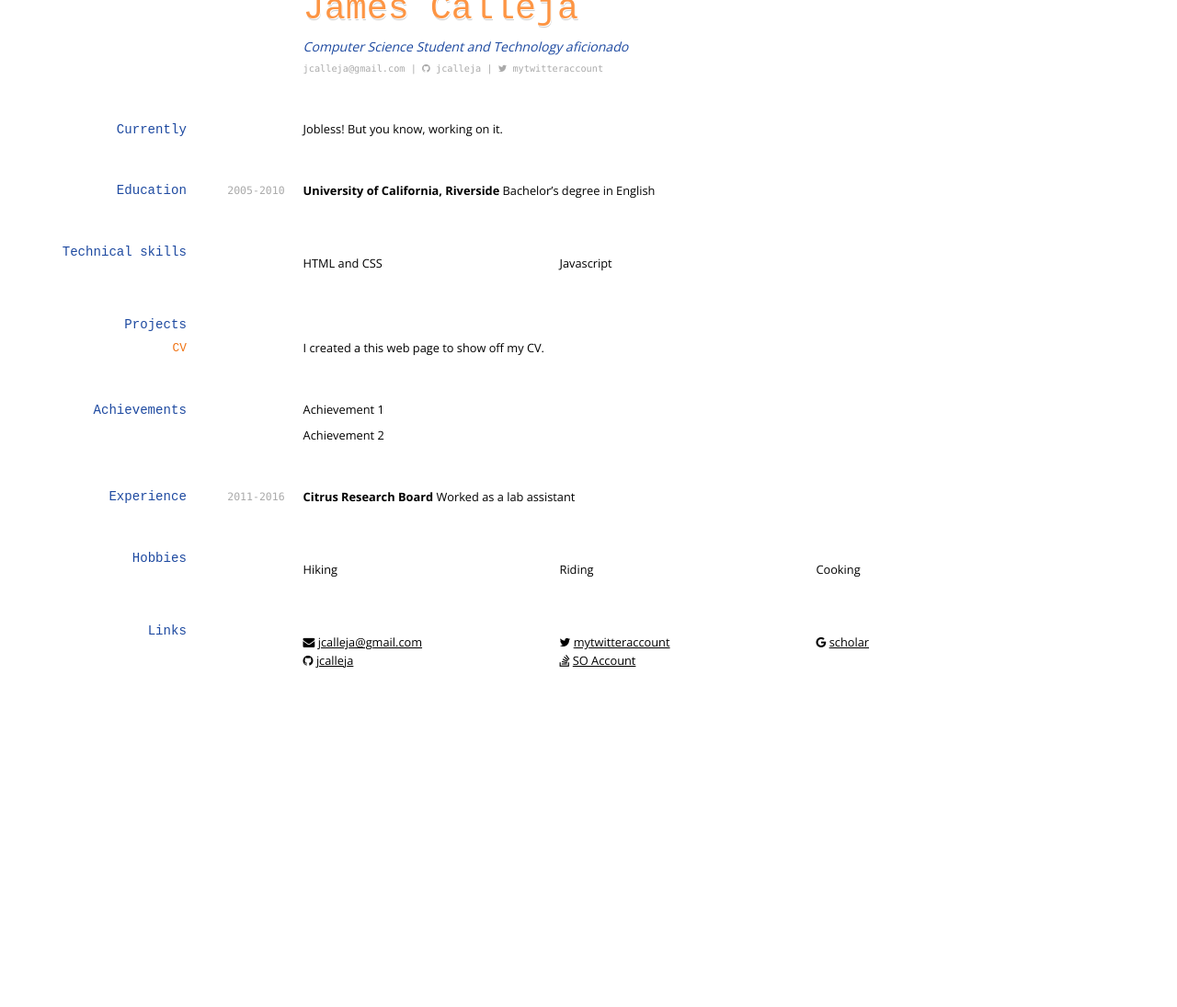
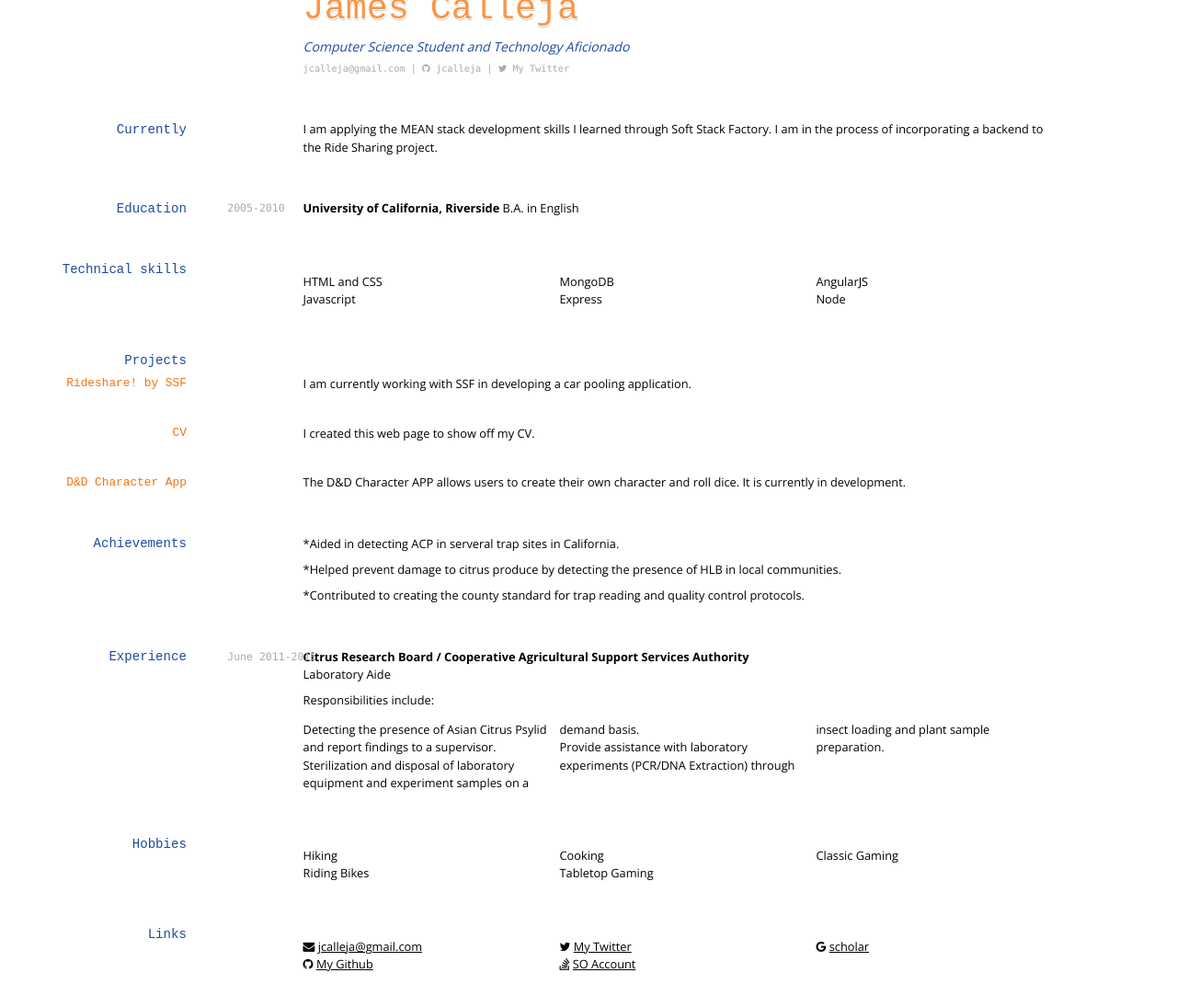
Before and after one commit to jcalleja/jcalleja.github.io, a Jekyll site: the page built from index.md, in a window 1280 px wide, cut to the strip 110-1283 px from the top of the page. Shown: the top 1095 px of the strip at 92% size. Built offline with Jekyll 4.4.1, drawn with Linux system fonts in a browser that asks for light colours; nearby versions of some CDN libraries; before the commit the page ends 953 px from its top, so only the background shows below that.

Commit message:
commit updated cv

```diff
--- a/_layouts/cv.html
+++ b/_layouts/cv.html
@@ -2,7 +2,7 @@
 <html>
 <head>
   <meta charset=utf-8 />
-  <title> John Doe's CV</title>
+  <title> James Calleja's CV</title>
   <link href="media/cv-screen.css" type="text/css" rel="stylesheet" media="screen">
 
   <!-- imports -->
--- a/index.md
+++ b/index.md
@@ -6,59 +6,85 @@ title: James Calleja's CV
 ![James](./media/me.jpg){:.avatar}
 
 # James Calleja
-Computer Science Student and Technology aficionado
+Computer Science Student and Technology Aficionado
 
 <div id="webaddress">
 <a href="mailto:">jcalleja@gmail.com</a>
 |
-<i class="fa fa-github"></i> <a href="http://github.com/">jcalleja</a>
+<i class="fa fa-github"></i> <a href="http://github.com/jcalleja">jcalleja</a>
 |
-<i class="fa fa-twitter"></i> <a href="http://twitter.com/">mytwitteraccount</a>
+<i class="fa fa-twitter"></i> <a href="http://twitter.com/nouveau_nue">My Twitter</a>
 </div>
 
 
 ## Currently
 
-Jobless! But you know, working on it.
+I am applying the MEAN stack development skills I learned through Soft Stack Factory. I am in the process of incorporating a backend to the Ride Sharing project.
+<br>
+
+
+
 
 ## Education
 
 `2005-2010`
-__University of California, Riverside__ Bachelor's degree in English
+__University of California, Riverside__ B.A. in English
 
 ## Technical skills
 
 * HTML and CSS
 * Javascript
+* MongoDB
+* Express
+* AngularJS
+* Node
 
 ## Projects
 
+### Rideshare! by SSF
+
+I am currently working with SSF in developing a car pooling application.
+
 ### CV
 
-I created a this web page to show off my CV.
+I created this web page to show off my CV.
+
+### D&D Character App
+
+The D&D Character APP allows users to create their own character and roll dice. It is currently in development.
 
 ## Achievements
 
-Achievement 1
+*Aided in detecting ACP in serveral trap sites in California.
 
-Achievement 2
+*Helped prevent damage to citrus produce by detecting the presence of HLB in local communities.
+
+*Contributed to creating the county standard for trap reading and quality control protocols.
 
 ## Experience
 
-`2011-2016`
-__Citrus Research Board__
-Worked as a lab assistant
+`June 2011-2016`
+__Citrus Research Board / Cooperative Agricultural Support Services Authority__
+<br>
+Laboratory Aide
+
+Responsibilities include:<br>
+* Detecting the presence of Asian Citrus Psylid and report findings to a supervisor.<br>
+* Sterilization and disposal of laboratory equipment and experiment samples on a demand basis.<br>
+* Provide assistance with laboratory experiments (PCR/DNA Extraction) through insect loading and plant sample preparation.
 
 ## Hobbies
 
 * Hiking
-* Riding
+* Riding Bikes
 * Cooking
+* Tabletop Gaming
+* Classic Gaming
 
 ## Links
 
-* <i class="fa fa-envelope"></i> <a href="mailto:">jcalleja@gmail.com</a><br />
-* <i class="fa fa-github"></i> <a href="http://github.com/">jcalleja</a><br />
-* <i class="fa fa-twitter"></i> <a href="http://twitter.com/">mytwitteraccount</a><br />
+* <i class="fa fa-envelope"></i> <a href="mailto:jcalleja@gmail.com">jcalleja@gmail.com</a><br />
+* <i class="fa fa-github"></i> <a href="http://github.com/jcalleja">My Github</a><br />
+* <i class="fa fa-twitter"></i> <a href="http://twitter.com/nouveau_nue">My Twitter</a><br />
 * <i class="fa fa-stack-overflow"></i> <a href="http://stackoverflow.com/">SO Account</a>
 * <i class="fa fa-google"></i> <a href="http://scholar.google.com/">scholar</a>
```
Also changed, not shown: 5 other files.
